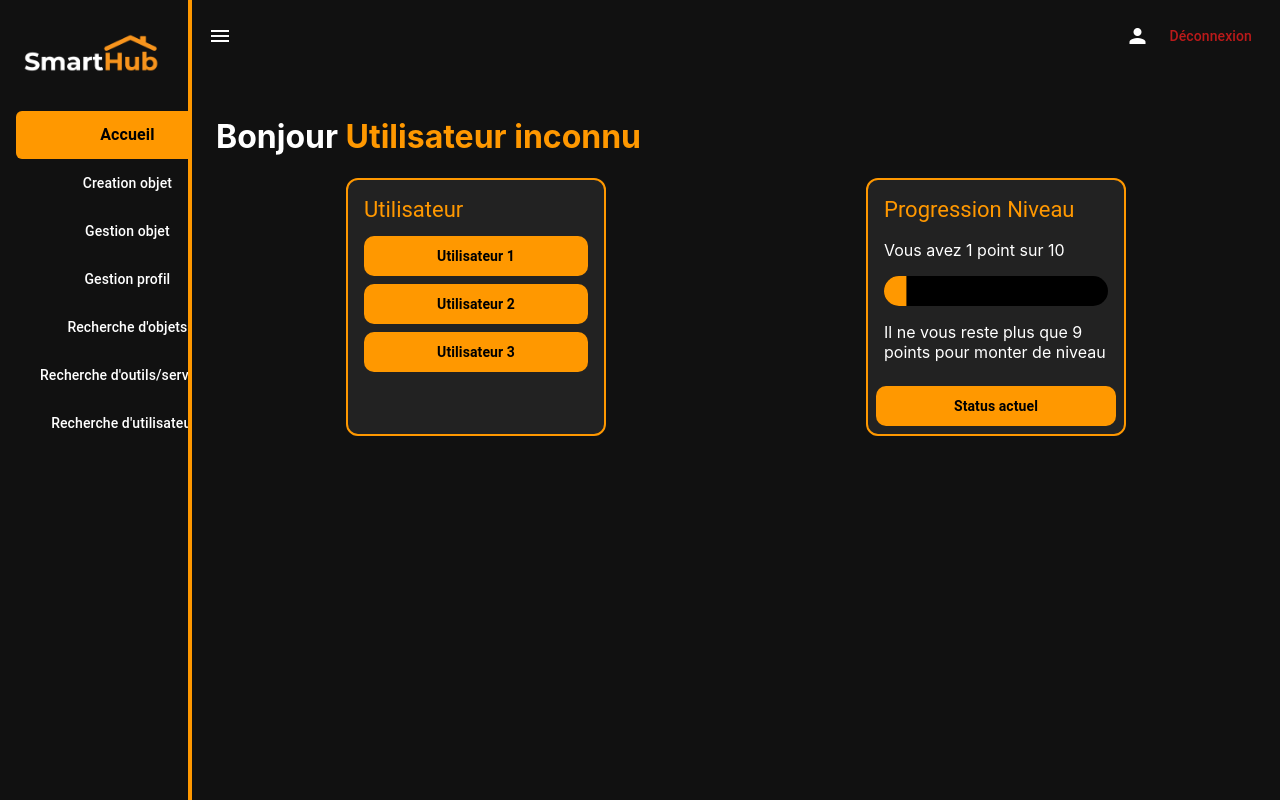
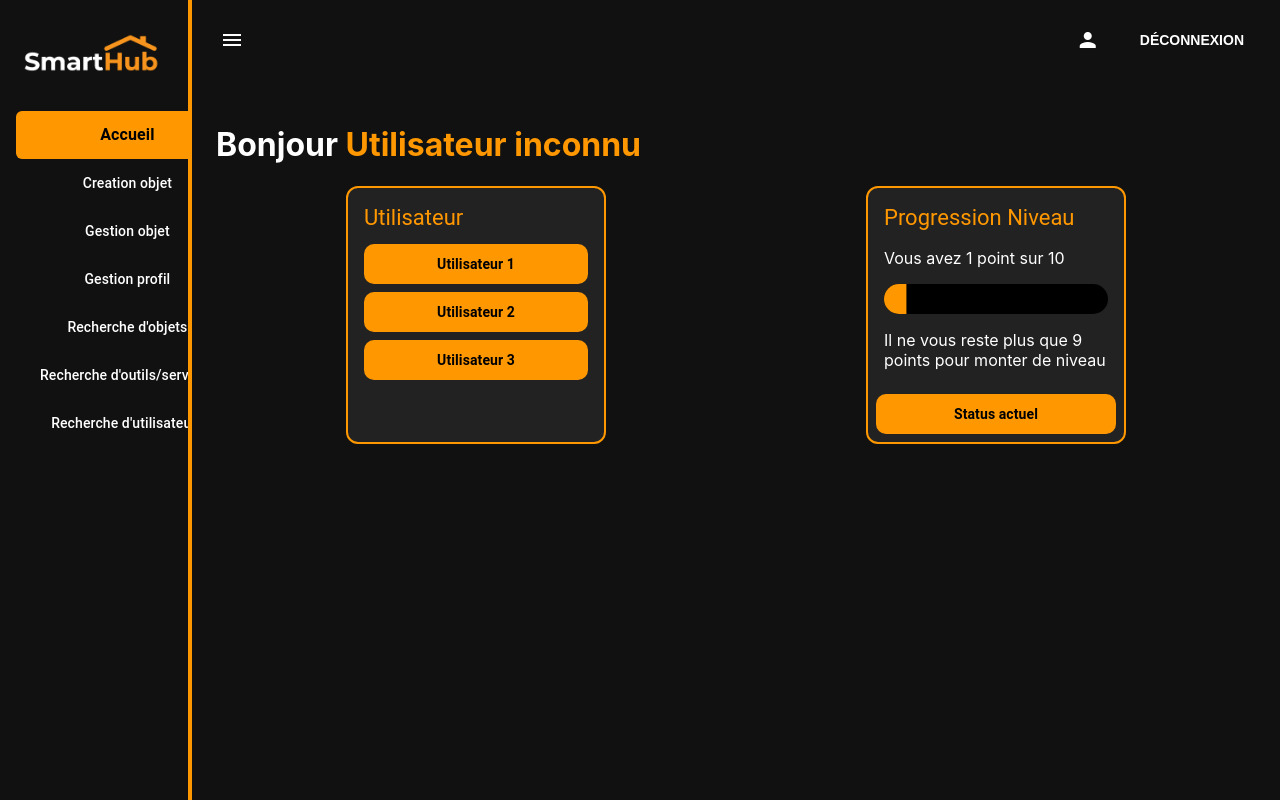
Before and after one commit to Thomshot/SmartHub, an Angular app in the folder front-end/: page /accueil in a window 1280 px wide. Built offline with nearby package versions, Linux system fonts and the light colour scheme.

Commit message:
Amélioration CSS formulaire et bouton sur onglet accueil

```diff
--- a/front-end/src/app/accueil/accueil.component.html
+++ b/front-end/src/app/accueil/accueil.component.html
@@ -17,11 +17,11 @@
     <mat-sidenav-content>
       <div class="header d-flex justify-content-between align-items-center p-3">
         <div class="d-flex gap-1 align-items-center">
-          <mat-icon (click)="sidenav.toggle()">menu</mat-icon>
+          <mat-icon class="menu-btn" (click)="sidenav.toggle()">menu</mat-icon>
         </div>
         <div class="d-flex gap-2 align-items-center">
           <mat-icon class="icon-profil" (click)="goToProfile()">person</mat-icon>
-          <button mat-button color="warn" (click)="logout()">Déconnexion</button>
+          <button class="logout-btn" (click)="logout()">Déconnexion</button>
         </div>
       </div>
       <div *ngIf="selectedIndex === 0">
--- a/front-end/src/app/accueil/accueil.component.scss
+++ b/front-end/src/app/accueil/accueil.component.scss
@@ -238,3 +238,60 @@ footer {
     height: auto;
   }
 }
+
+.menu-btn {
+  background: none;
+  border: 2px solid transparent;
+  padding: 10px; /* Ajoute un espace autour de l'icône */
+  font-size: 24px; /* Taille de l'icône */
+  color: #fff; /* Couleur par défaut */
+  cursor: pointer;
+  border-radius: 6px; /* Coins arrondis */
+  transition: background-color 0.3s ease, box-shadow 0.3s ease, color 0.3s ease;
+}
+
+.menu-btn:hover {
+  background-color: rgba(255, 152, 0, 0.15); /* Fond semi-transparent orange */
+  border-color: #ff9800; /* Bordure orange */
+  box-shadow: 0px 0px 30px 10px rgba(255, 152, 0, 0.35); /* Effet de glow */
+  color: #ff9800; /* Change la couleur de l'icône au survol */
+}
+
+.icon-profil {
+  background: none;
+  border: 2px solid transparent;
+  padding: 10px; /* Ajoute un espace autour de l'icône */
+  font-size: 24px; /* Taille de l'icône */
+  color: #fff; /* Couleur par défaut */
+  cursor: pointer;
+  border-radius: 6px; /* Coins arrondis */
+  transition: background-color 0.3s ease, box-shadow 0.3s ease, color 0.3s ease;
+}
+
+.icon-profil:hover {
+  background-color: rgba(255, 152, 0, 0.15); /* Fond semi-transparent orange */
+  border-color: #ff9800; /* Bordure orange */
+  box-shadow: 0px 0px 30px 10px rgba(255, 152, 0, 0.35); /* Effet de glow */
+  color: #ff9800; /* Change la couleur de l'icône au survol */
+}
+
+.logout-btn {
+  background: none;
+  border: 2px solid transparent;
+  padding: 10px 18px;
+  font-size: 14px;
+  font-weight: bold;
+  text-transform: uppercase;
+  font-family: Arial, Helvetica, sans-serif;
+  color: #fff;
+  cursor: pointer;
+  transition: 0.3s ease;
+  border-radius: 6px;
+}
+
+.logout-btn:hover {
+  background-color: rgba(255, 152, 0, 0.15); /* Fond semi-transparent orange */
+  border-color: #ff9800; /* Bordure orange */
+  box-shadow: 0px 0px 30px 10px rgba(255, 152, 0, 0.35); /* Effet de glow */
+  color: #ff9800; /* Change la couleur du texte au survol */
+}
--- a/front-end/src/app/auth/register/register.component.scss
+++ b/front-end/src/app/auth/register/register.component.scss
@@ -45,6 +45,17 @@
     border-color: #e67e22;
   }
 
+  .form-group .custom-file-button {
+    background-color: #ff9800; /* Couleur orange */
+    color: #000 !important; /* Texte noir forcé */
+    border: none;
+    padding: 10px 20px;
+    font-size: 1rem;
+    font-weight: bold;
+    border-radius: 6px;
+    cursor: pointer;
+    transition: background-color 0.3s ease;
+  }
   .gender-options {
     display: flex;
     align-items: center;
```
Also changed, not shown: front-end/src/app/accueil.component.scss (line endings or trailing spaces).
